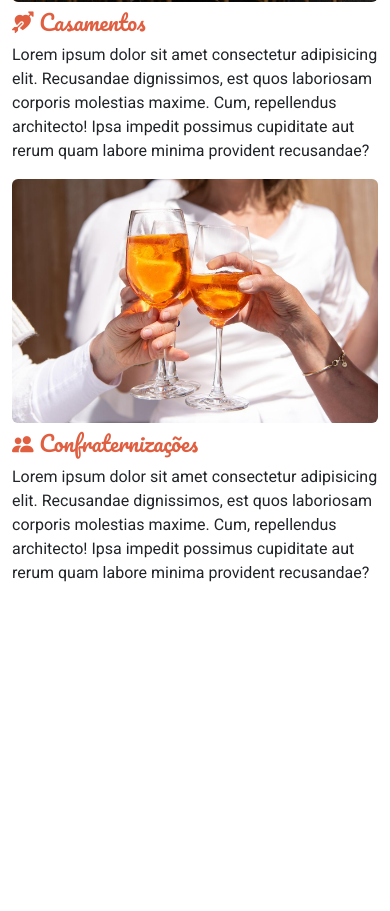
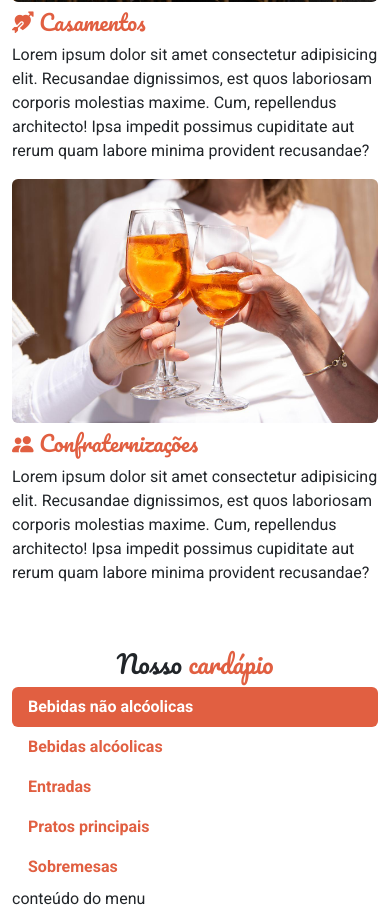
Before and after one commit to Francisco-ce/site_proj_3_com_bootstrap_modulo_13, a plain HTML site: page index.html in a window 390 px wide. Shown: the part 1933-2844 px from the top of the page. Before the commit the page ends 2582 px from the top, so only its background shows below. Drawn offline with nearby package versions, Linux system fonts and the light colour scheme.

Commit message:
ptojeto_3_aula_5

```diff
--- a/index.html
+++ b/index.html
@@ -44,7 +44,7 @@ texto qualquer para fazer o commit
                             Sobre Restaurante</a>
                     </li>
                     <li class="nav-item fw-bold">
-                        <a href="" class="nav-link">
+                        <a href="#eventos" class="nav-link">
                             <i class="bi bi-calendar-check me-1"></i>
                             Eventos</a>
                     </li>
@@ -148,6 +148,29 @@ texto qualquer para fazer o commit
                     </div>
                 </div>
             </div>
+        </section>
+        <section id="cardapio">
+            <div class="container">
+                <div class="row">
+                    <h2 class="section-title text-center">
+                        Nosso <span class="text-colored">cardápio</span>
+                    </h2>
+                </div>
+                <div class="row">
+                    <aside class="col-md-2">
+                        <nav class="nav nav-pills flex-column nav-cardapio"><!-- nav-cardapio é apenas para estilizar essa nav, não tem nada a ver com bootstrap-->
+                            <button type="button" class="fw-bold text-start nav-link text-colored  active">Bebidas não alcóolicas</button>
+                            <button type="button" class="fw-bold text-start nav-link text-colored ">Bebidas alcóolicas</button>
+                            <button type="button" class="fw-bold text-start nav-link text-colored ">Entradas</button>
+                            <button type="button" class="fw-bold text-start nav-link text-colored ">Pratos principais</button>
+                            <button type="button" class="fw-bold text-start nav-link text-colored ">Sobremesas</button>
+                        </nav>
+                    </aside>
+                    <div class="col-md-10">
+                        conteúdo do menu
+                    </div>
+                </div>
+            </div>
 
         </section>
     </div>
--- a/main.css
+++ b/main.css
@@ -6,14 +6,15 @@ body {
     background-color: #e15f41;
 }
 
-.nav .nav-link.active {
+#cabecalho .nav .nav-link.active {
     background-color: #fff;
     color: #e15f41;
 }
 
-.nav .nav-link,
+#cabecalho .nav .nav-link,
 .navbar-brand,
-.navbar-brand:hover {
+.navbar-brand:hover,
+.nav-cardapio .nav-link.active:hover/*aprveito esse espaço que já tem o comando para alterar a cor do seletor qando o cursor passa por cima*/ {
     color:#fff;
 }
 
@@ -43,3 +44,12 @@ body {
 .text-colored {
     color: #e15f41;
 }
+
+.nav-cardapio .nav-link.active {
+    background-color:  #e15f41;
+    color:#fff;
+}
+
+.nav-cardapio .nav-link:hover {
+    color: #e15f41;
+}
```
